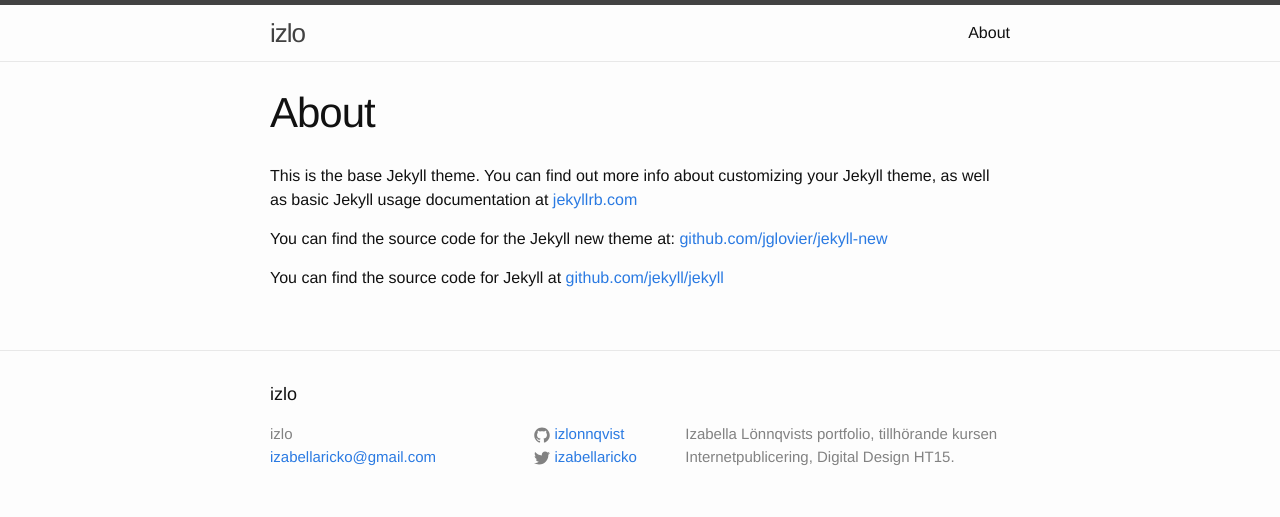
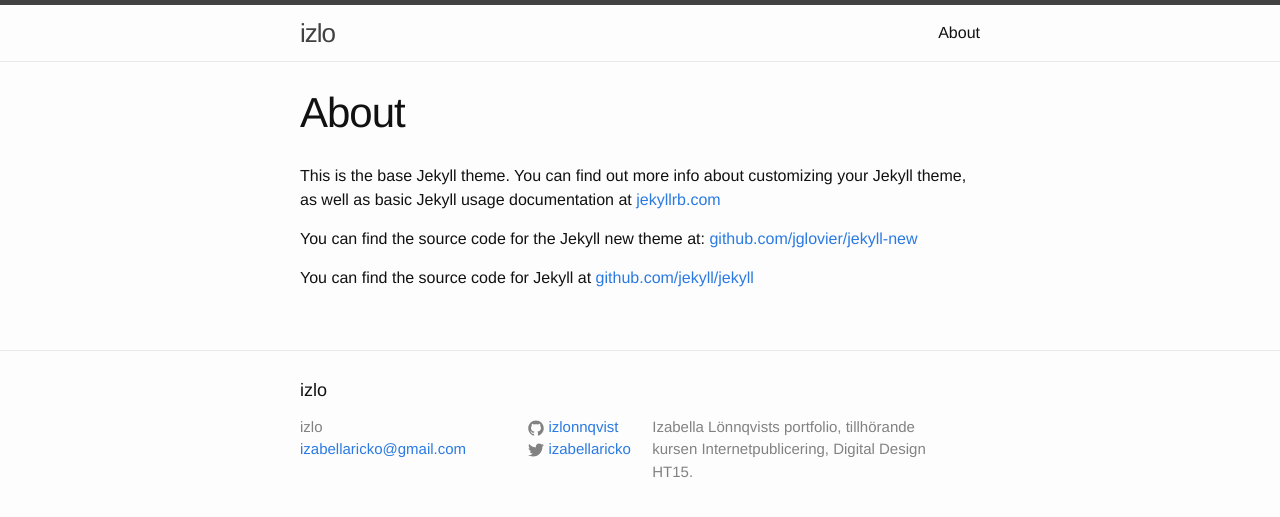
Before and after one commit to izlonnqvist/testsida, a Jekyll site: the page built from about.md, in a window 1280 px wide. Shown: the top 517 px of the page. Built offline with Jekyll 4.4.1, drawn with Linux system fonts in a browser that asks for light colours; nearby versions of some CDN libraries.

Commit message:
bootstrap & jquery added

```diff
--- a/_includes/head.html
+++ b/_includes/head.html
@@ -6,6 +6,15 @@
   <title>{% if page.title %}{{ page.title }}{% else %}{{ site.title }}{% endif %}</title>
   <meta name="description" content="{% if page.excerpt %}{{ page.excerpt | strip_html | strip_newlines | truncate: 160 }}{% else %}{{ site.description }}{% endif %}">
 
+    <!-- Latest compiled and minified CSS -->
+<link rel="stylesheet" href="https://maxcdn.bootstrapcdn.com/bootstrap/3.3.5/css/bootstrap.min.css">
+
+<!-- Optional theme -->
+<link rel="stylesheet" href="https://maxcdn.bootstrapcdn.com/bootstrap/3.3.5/css/bootstrap-theme.min.css">
+
+<!-- Latest compiled and minified JavaScript -->
+<script src="https://maxcdn.bootstrapcdn.com/bootstrap/3.3.5/js/bootstrap.min.js"></script>
+
   <link rel="stylesheet" href="{{ "/css/main.css" | prepend: site.baseurl }}">
   <link rel="canonical" href="{{ page.url | replace:'index.html','' | prepend: site.baseurl | prepend: site.url }}">
   <link rel="alternate" type="application/rss+xml" title="{{ site.title }}" href="{{ "/feed.xml" | prepend: site.baseurl | prepend: site.url }}" />
--- a/_layouts/default.html
+++ b/_layouts/default.html
@@ -15,6 +15,8 @@
 
     {% include footer.html %}
 
+
+      <script src="https://ajax.googleapis.com/ajax/libs/jquery/1.11.3/jquery.min.js"></script>
   </body>
 
 </html>
```
